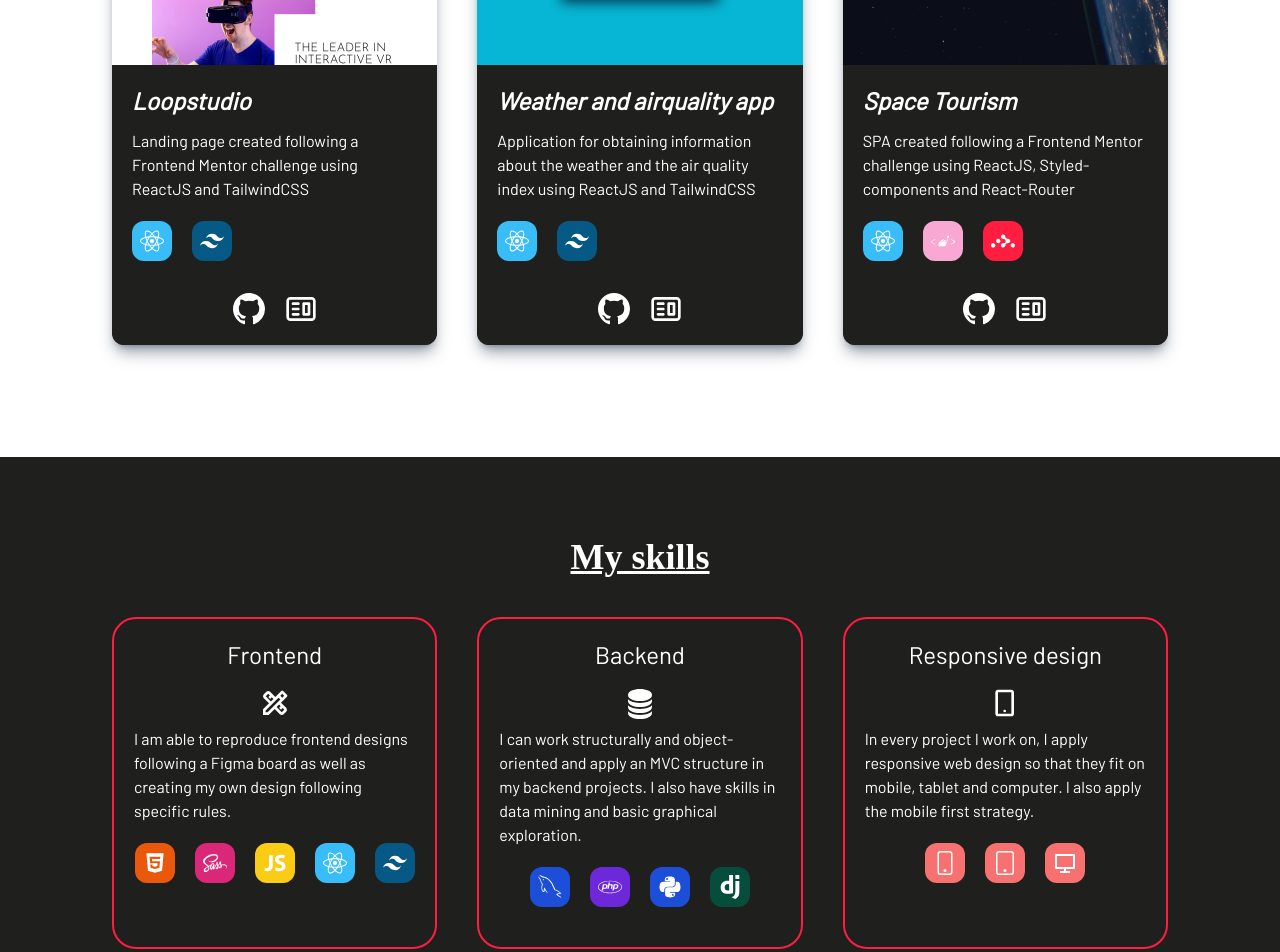
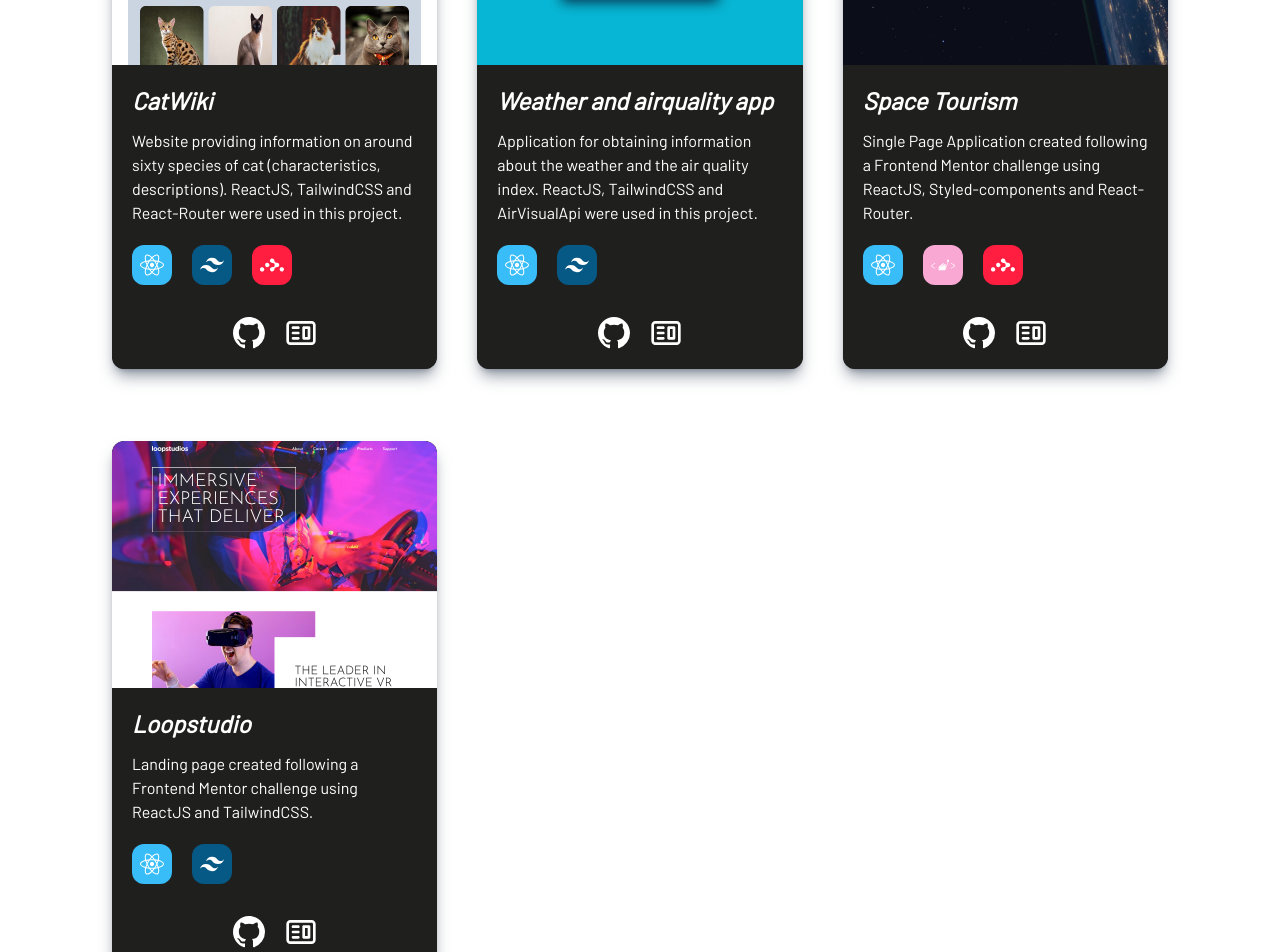
Before and after one commit to CalcagnoLoic/portfolio, a React (Create React App) app: page / in a window 1280 px wide. Shown: the part 980-1932 px from the top of the page. Built offline with nearby package versions, Linux system fonts and the light colour scheme; a web font is replaced by a local one.

Commit message:
add new project

```diff
--- a/src/components/cards.jsx
+++ b/src/components/cards.jsx
@@ -36,7 +36,7 @@ export const Cards = () => {
                     <h2 className="text-2xl font-semibold italic text-white">
                         {title}
                     </h2>
-                    <h3 className="text-white mt-3">{explanation}</h3>
+                    <h3 className="text-white mt-3 ">{explanation}</h3>
                     <div className="flex gap-5 mt-5">
                         <p>{tag1}</p>
                         <p>{tag2}</p>
--- a/src/data/dataCards.js
+++ b/src/data/dataCards.js
@@ -11,14 +11,14 @@ import {
 export const dataCards = [
     {
         id: 1,
-        image_project: "./img/loopstudio.png",
-        link_project: "https://calcagnoloic.github.io/loopstudios/",
+        image_project: "./img/catwiki.png",
+        link_project: "https://cat-wiki-loic.netlify.app/",
         logo_github: <BsGithub />,
         logo_redirect: <CgWebsite />,
-        link_github: "https://github.com/CalcagnoLoic/loopstudios",
-        title: "Loopstudio",
+        link_github: "https://github.com/CalcagnoLoic/catwiki",
+        title: "CatWiki",
         explanation:
-            "Landing page created following a Frontend Mentor challenge using ReactJS and TailwindCSS",
+            "Website providing information on around sixty species of cat (characteristics, descriptions). ReactJS, TailwindCSS and React-Router were used in this project. ",
         tag1: (
             <IconContext.Provider value={{ size: "2.5em", color: "white" }}>
                 <FaReact className="bg-sky-400 rounded-xl p-2" />
@@ -27,6 +27,11 @@ export const dataCards = [
         tag2: (
             <IconContext.Provider value={{ size: "2.5em", color: "white" }}>
                 <SiTailwindcss className="bg-sky-800 rounded-xl p-2" />
+            </IconContext.Provider>
+        ),
+        tag3: (
+            <IconContext.Provider value={{ size: "2.5em", color: "white" }}>
+                <SiReactrouter className="bg-red-element rounded-xl p-2" />
             </IconContext.Provider>
         ),
     },
@@ -39,7 +44,7 @@ export const dataCards = [
         link_github: "https://github.com/CalcagnoLoic/weather_airquality_app",
         title: "Weather and airquality app",
         explanation:
-            "Application for obtaining information about the weather and the air quality index using ReactJS and TailwindCSS",
+            "Application for obtaining information about the weather and the air quality index. ReactJS, TailwindCSS and AirVisualApi were used in this project.",
         tag1: (
             <IconContext.Provider value={{ size: "2.5em", color: "white" }}>
                 <FaReact className="bg-sky-400 rounded-xl p-2" />
@@ -60,7 +65,7 @@ export const dataCards = [
         link_github: "https://github.com/CalcagnoLoic/space-tourism",
         title: "Space Tourism",
         explanation:
-            "SPA created following a Frontend Mentor challenge using ReactJS, Styled-components and React-Router",
+            "Single Page Application created following a Frontend Mentor challenge using ReactJS, Styled-components and React-Router.",
         tag1: (
             <IconContext.Provider value={{ size: "2.5em", color: "white" }}>
                 <FaReact className="bg-sky-400 rounded-xl p-2" />
@@ -77,4 +82,25 @@ export const dataCards = [
             </IconContext.Provider>
         ),
     },
+    {
+        id: 4,
+        image_project: "./img/loopstudio.png",
+        link_project: "https://calcagnoloic.github.io/loopstudios/",
+        logo_github: <BsGithub />,
+        logo_redirect: <CgWebsite />,
+        link_github: "https://github.com/CalcagnoLoic/loopstudios",
+        title: "Loopstudio",
+        explanation:
+            "Landing page created following a Frontend Mentor challenge using ReactJS and TailwindCSS.",
+        tag1: (
+            <IconContext.Provider value={{ size: "2.5em", color: "white" }}>
+                <FaReact className="bg-sky-400 rounded-xl p-2" />
+            </IconContext.Provider>
+        ),
+        tag2: (
+            <IconContext.Provider value={{ size: "2.5em", color: "white" }}>
+                <SiTailwindcss className="bg-sky-800 rounded-xl p-2" />
+            </IconContext.Provider>
+        ),
+    },
 ];
```
Also changed, not shown: public/img/catwiki.png (added).
